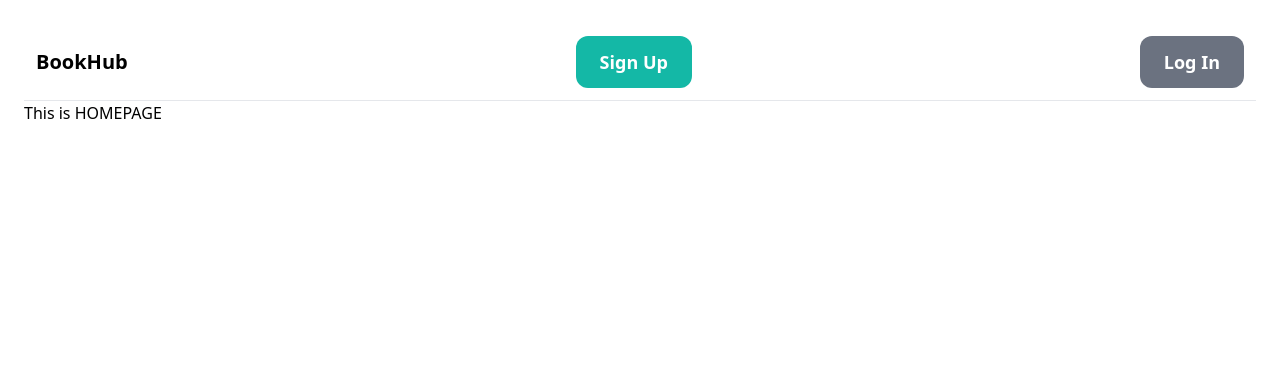
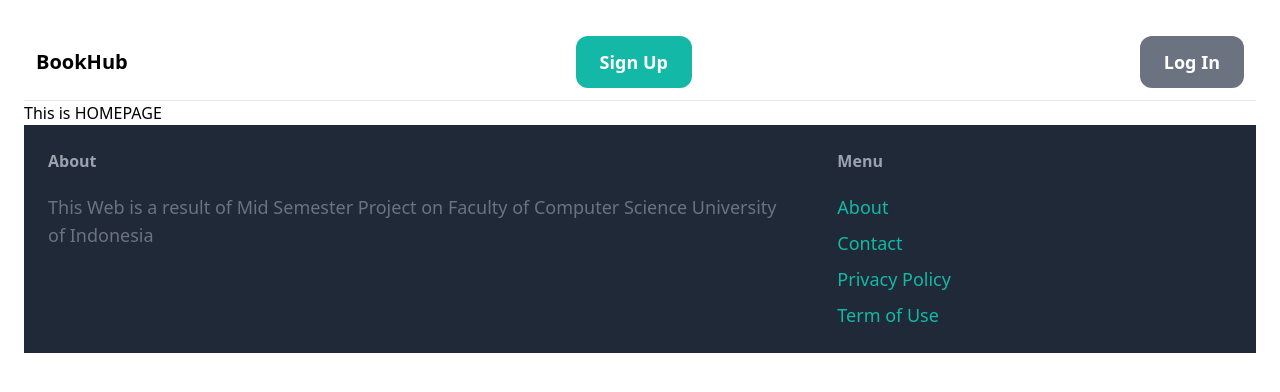
Before and after one commit to pbp-django-project/bookhub, a Django app: page / in a window 1280 px wide. Shown: the top 392 px of the page. Run offline with Django 4.2, Linux system fonts and the light colour scheme; some libraries are stand-ins or nearby versions.

Commit message:
adding footer to root:templates

```diff
--- a/main/templates/homepage.html
+++ b/main/templates/homepage.html
@@ -6,4 +6,6 @@
 {% include 'header.html' %}
 <h1>This is {{ username }} HOMEPAGE</h1>
 
+
+{% include 'footer.html' %}
 {% endblock content %}
--- /dev/null
+++ b/templates/footer.html
@@ -0,0 +1,18 @@
+<footer class="py-6 px-6 flex justify-between bg-gray-800">
+    <div class="w-2/3 pr-10">
+        <h3 class="mb-5 font-semibold text-gray-400"> About </h3>
+
+        <p class="text-lg text-gray-500">This Web is a result of Mid Semester Project on Faculty of Computer Science University of Indonesia</p>
+    </div>
+
+    <div class="w-1/3">
+        <h3 class="mb-5 font-semibold text-gray-400">Menu</h3>
+
+        <ul class="space-y-2">
+            <li><a href='#' class="text-lg text-teal-500 hover:text-teal-700">About</a></li>
+            <li><a href='#' class="text-lg text-teal-500 hover:text-teal-700">Contact</a></li>
+            <li><a href='#' class="text-lg text-teal-500 hover:text-teal-700">Privacy Policy</a></li>
+            <li><a href='#' class="text-lg text-teal-500 hover:text-teal-700">Term of Use</a></li>
+        </ul>
+    </div>
+</footer>
```
